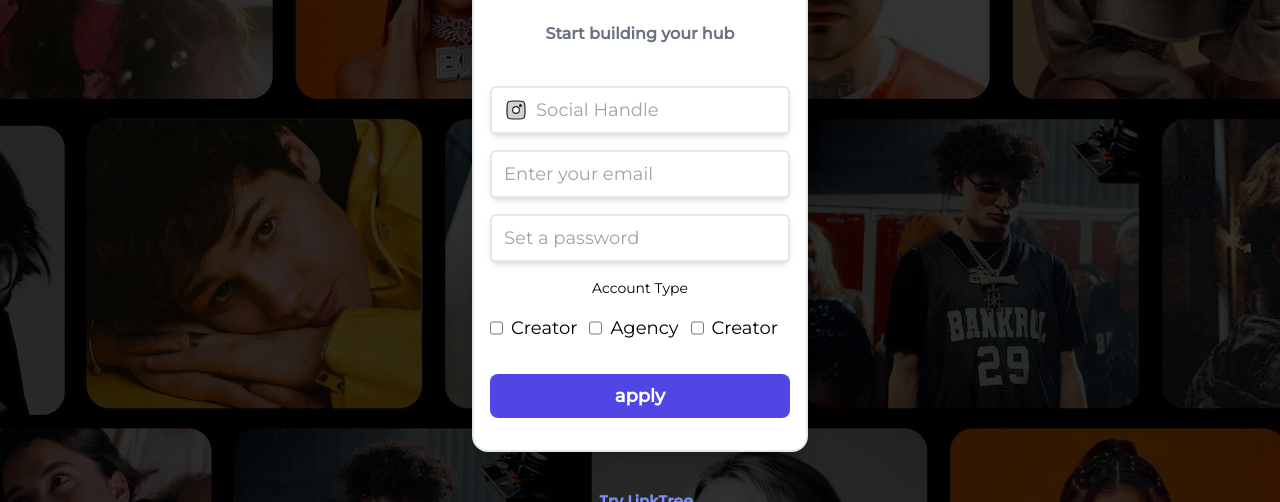
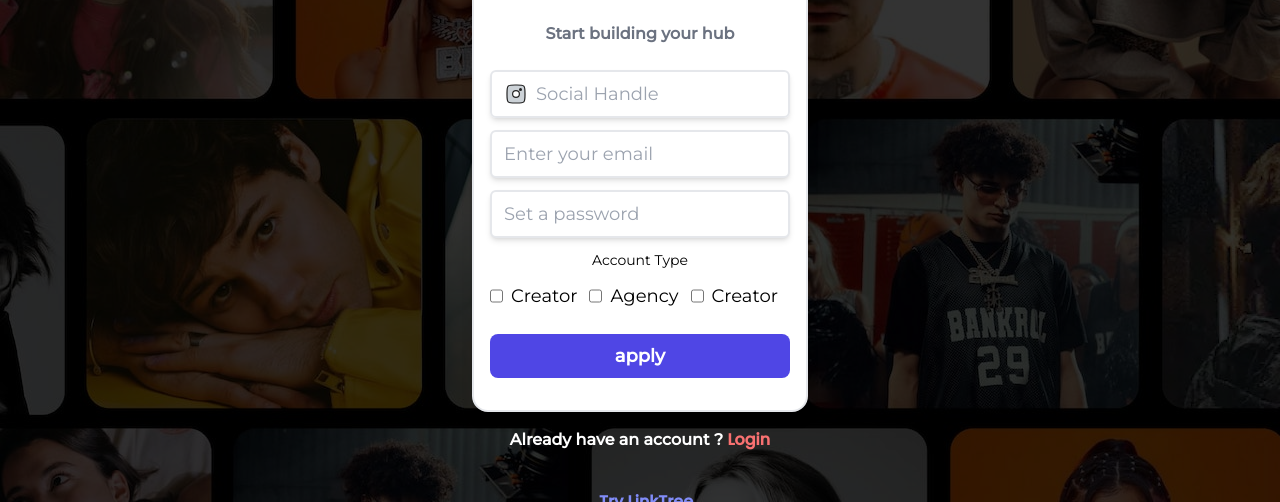
Before and after one commit to saurabhjaykar1603/link-tree, a Next.js app in the folder site/: page /apply in a window 1280 px wide. Shown: the part 282-784 px from the top of the page. Built offline with nearby package versions, Linux system fonts and the light colour scheme.

Commit message:
feat : form handling at apply page

```diff
--- a/site/pages/apply.js
+++ b/site/pages/apply.js
@@ -2,7 +2,12 @@ import React, { useState } from "react";
 import style from "../styles/apply.module.css";
 import Footer from "@/components/Footer";
 import { toast } from "react-toastify";
+import Link from "next/link";
 function Apply() {
+  const [handle, setHandle] = useState("");
+  const [email, setEmail] = useState("");
+  const [password, setPassword] = useState("");
+
   const [category, setCategory] = useState("");
   const handleCategoryChange = (e) => {
     setCategory(e.target.value);
@@ -31,7 +36,7 @@ function Apply() {
             </p>
             <form
               onSubmit={handleRegister}
-              className="flex flex-col gap-4 text-lg mt-5"
+              className="flex flex-col gap-3 text-lg mt-1"
             >
               <span className="flex flex-row shadow-md border-2 px-3 py-2 rounded-md focus:outline-none">
                 <img className="w-6 mr-2" src="/svg/ig.svg" alt="" />
@@ -39,6 +44,8 @@ function Apply() {
                   className=" focus:outline-none"
                   type="text"
                   placeholder="Social Handle"
+                  value={handle}
+                  onChange={(e) => setHandle(e.target.value)}
                 />
               </span>
               <input
@@ -46,12 +53,16 @@ function Apply() {
                 type="email"
                 placeholder="Enter your email"
                 required
+                value={email}
+                onChange={(e) => setEmail(e.target.value)}
               />
               <input
                 className="shadow-md border-2 px-3 py-2 rounded-md focus:outline-none"
                 type="password"
                 placeholder="Set a password"
                 required
+                value={password}
+                onChange={(e) => setPassword(e.target.value)}
               />
               <h5 className="text-sm text-center">Account Type</h5>
               <span className="flex justify-center">
@@ -93,6 +104,12 @@ function Apply() {
               />
             </form>
           </div>
+          <h4 className="text-center text-white font-bold mt-4">
+            Already have an account ?{" "}
+            <Link href="/login" className="text-red-400">
+              Login
+            </Link>
+          </h4>
         </div>
       </section>
       <Footer />
```
